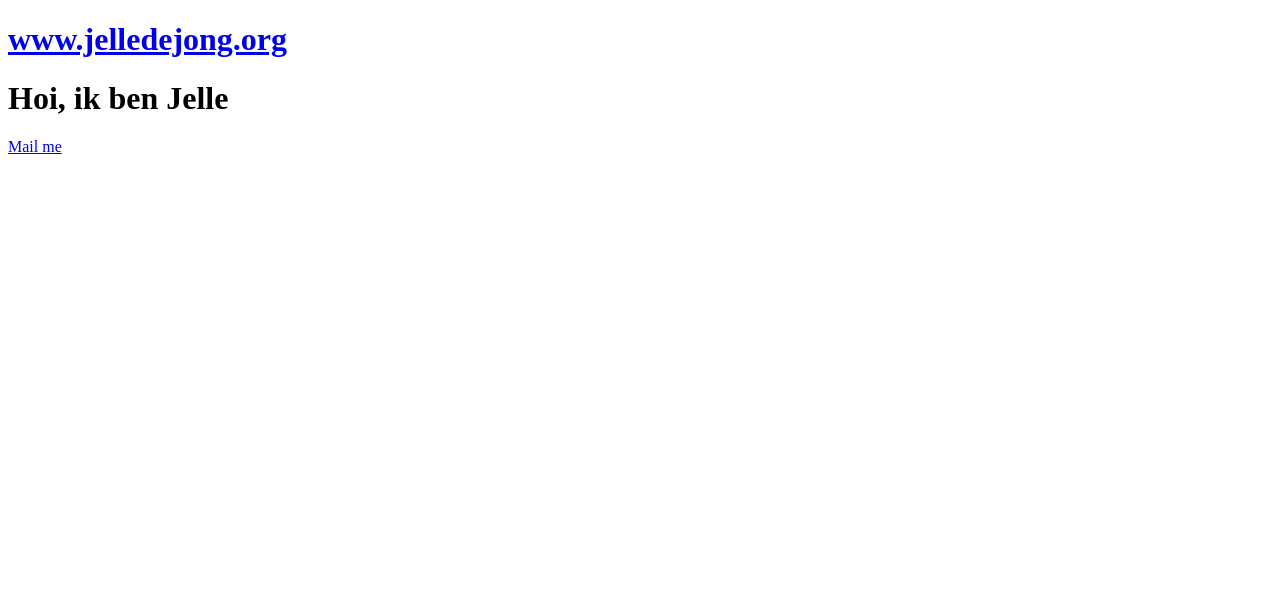
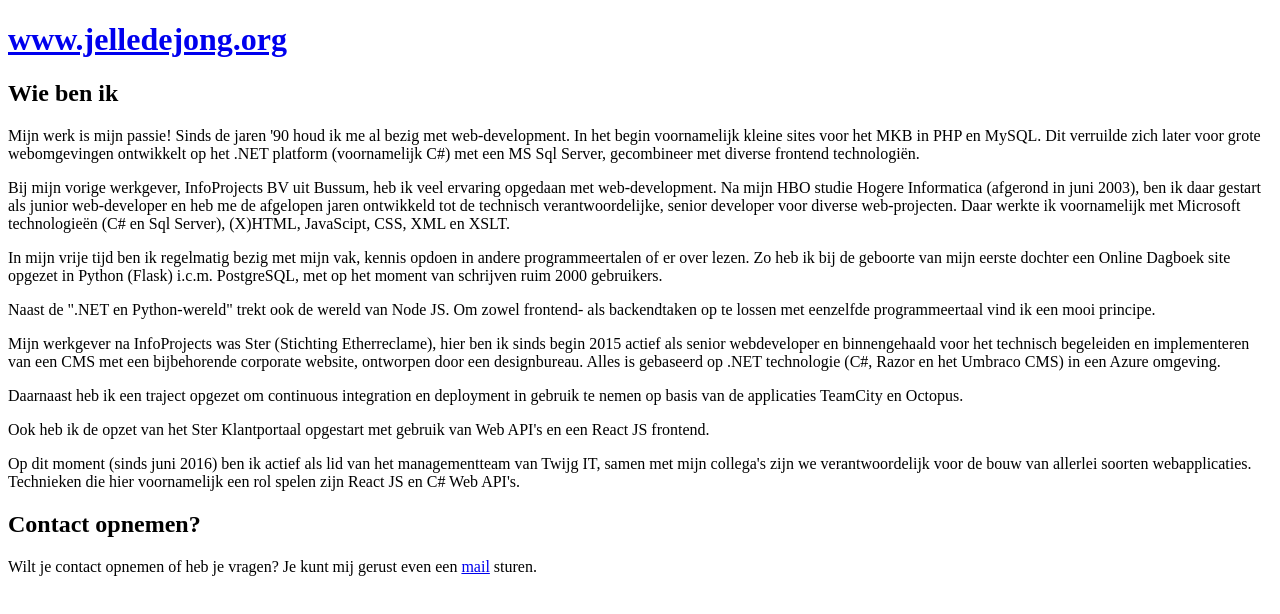
Before and after one commit to hoest/www.jelledejong.org, a Gatsby site: page / in a window 1280 px wide. Built offline with nearby package versions, Linux system fonts and the light colour scheme; Gatsby itself is replaced by a stand-in of ours.

Commit message:
Tekst aangepast

```diff
--- a/src/components/layout.js
+++ b/src/components/layout.js
@@ -30,7 +30,7 @@ const Layout = ({ children }) => (
           <html lang="nl-NL" />
         </Helmet>
         <Header siteTitle={siteMetadata.title} />
-        <main>{children}</main>
+        {children}
       </Fragment>
     )}
   />
--- a/src/pages/index.js
+++ b/src/pages/index.js
@@ -3,10 +3,72 @@ import Layout from "../components/layout";
 
 const IndexPage = () => (
   <Layout>
-    <h1>Hoi, ik ben Jelle</h1>
-    <p>
-      <a href="mailto:jelle@hoest.nl">Mail me</a>
-    </p>
+    <section>
+      <h2>Wie ben ik</h2>
+      <p>
+        Mijn werk is mijn passie! Sinds de jaren '90 houd ik me al bezig met
+        web-development. In het begin voornamelijk kleine sites voor het MKB in
+        PHP en MySQL. Dit verruilde zich later voor grote webomgevingen
+        ontwikkelt op het .NET platform (voornamelijk C#) met een MS Sql Server,
+        gecombineer met diverse frontend technologiën.
+      </p>
+      <p>
+        Bij mijn vorige werkgever, InfoProjects BV uit Bussum, heb ik veel
+        ervaring opgedaan met web-development. Na mijn HBO studie Hogere
+        Informatica (afgerond in juni 2003), ben ik daar gestart als junior
+        web-developer en heb me de afgelopen jaren ontwikkeld tot de technisch
+        verantwoordelijke, senior developer voor diverse web-projecten. Daar
+        werkte ik voornamelijk met Microsoft technologieën (C# en Sql Server),
+        (X)HTML, JavaScipt, CSS, XML en XSLT.
+      </p>
+      <p>
+        In mijn vrije tijd ben ik regelmatig bezig met mijn vak, kennis opdoen
+        in andere programmeertalen of er over lezen. Zo heb ik bij de geboorte
+        van mijn eerste dochter een Online Dagboek site opgezet in Python
+        (Flask) i.c.m. PostgreSQL, met op het moment van schrijven ruim 2000
+        gebruikers.
+      </p>
+      <p>
+        Naast de ".NET en Python-wereld" trekt ook de wereld van Node JS. Om
+        zowel frontend- als backendtaken op te lossen met eenzelfde
+        programmeertaal vind ik een mooi principe.
+      </p>
+      <p>
+        Mijn werkgever na InfoProjects was Ster (Stichting Etherreclame), hier
+        ben ik sinds begin 2015 actief als senior webdeveloper en binnengehaald
+        voor het technisch begeleiden en implementeren van een CMS met een
+        bijbehorende corporate website, ontworpen door een designbureau. Alles
+        is gebaseerd op .NET technologie (C#, Razor en het Umbraco CMS) in een
+        Azure omgeving.
+      </p>
+      <p>
+        Daarnaast heb ik een traject opgezet om continuous integration en
+        deployment in gebruik te nemen op basis van de applicaties TeamCity en
+        Octopus.
+      </p>
+      <p>
+        Ook heb ik de opzet van het Ster Klantportaal opgestart met gebruik van
+        Web API's en een React JS frontend.
+      </p>
+      <p>
+        Op dit moment (sinds juni 2016) ben ik actief als lid van het
+        managementteam van Twijg IT, samen met mijn collega's zijn we
+        verantwoordelijk voor de bouw van allerlei soorten webapplicaties.
+        Technieken die hier voornamelijk een rol spelen zijn React JS en C# Web
+        API's.
+      </p>
+    </section>
+
+    <section>
+      <h2>Contact opnemen?</h2>
+      <p>
+        Wilt je contact opnemen of heb je vragen? Je kunt mij gerust even een{" "}
+        <a href="mailto:jelle@hoest.nl?Subject=Mail%20via%20jelledejong.org">
+          mail
+        </a>{" "}
+        sturen.
+      </p>
+    </section>
   </Layout>
 );
 
```
